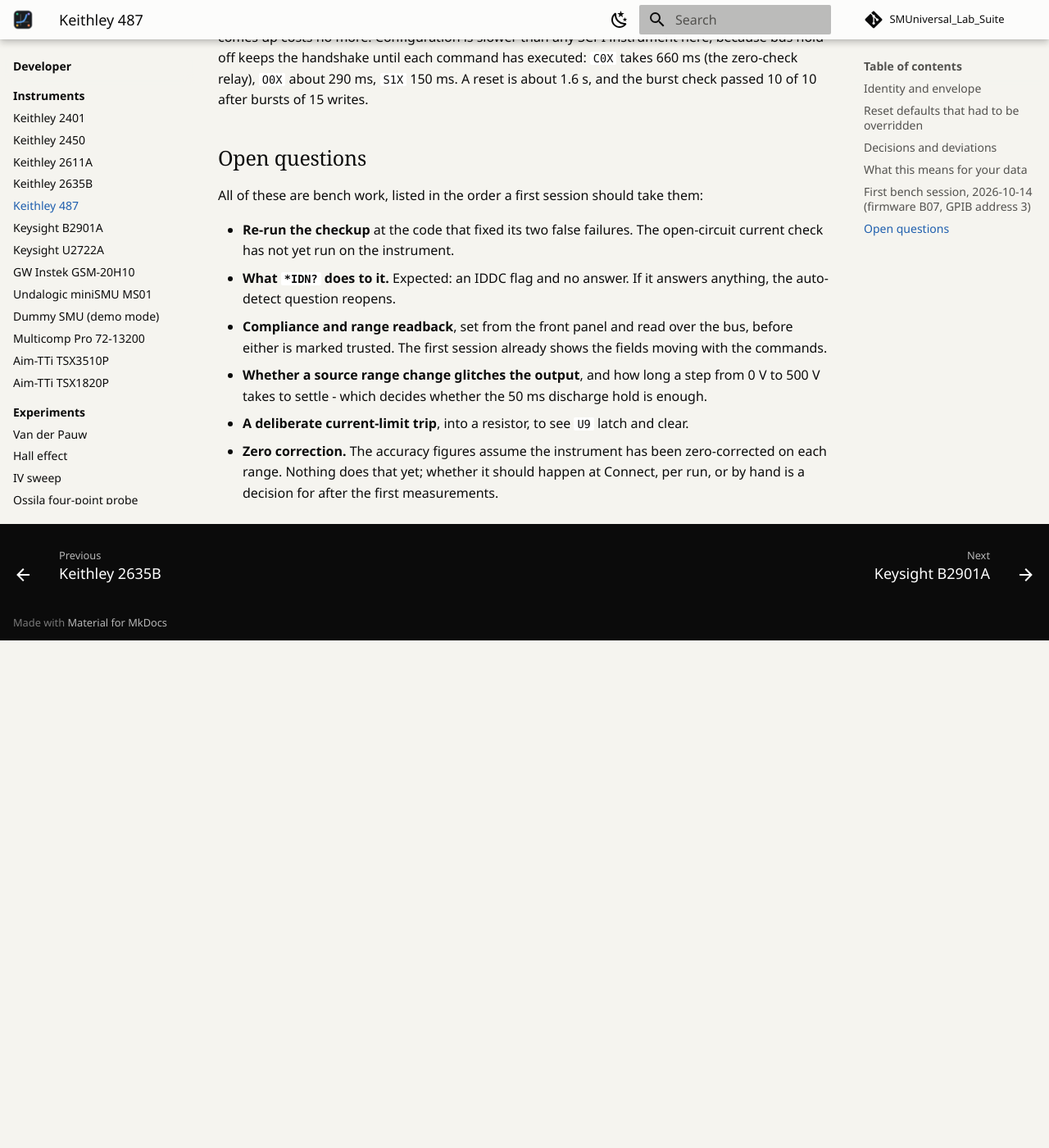
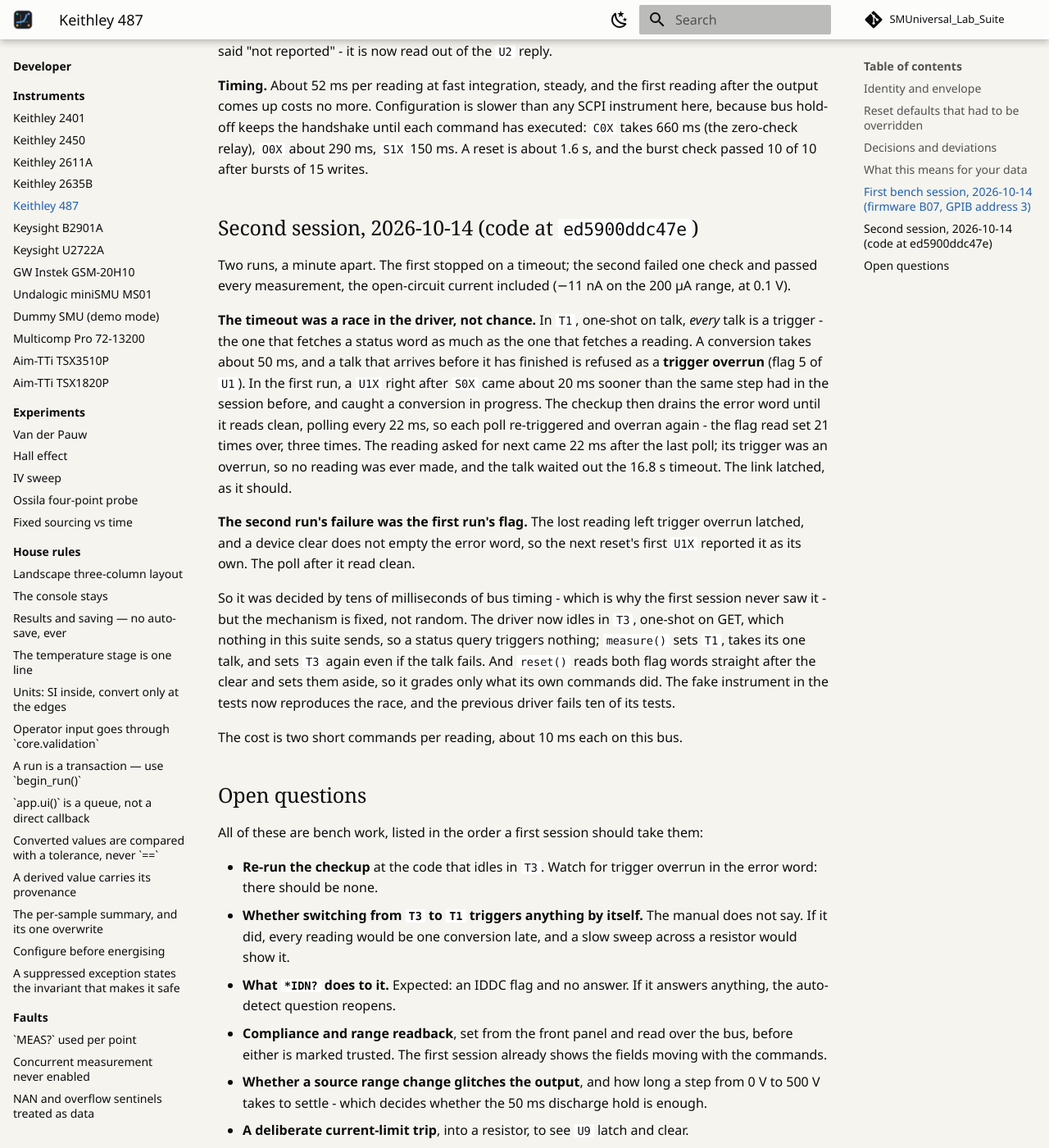
Before and after one commit to jcgutierrezg/SMUniversal_Lab_Suite, an MkDocs documentation site: the page built from docs/instruments/keithley-487.md, in a window 1280 px wide and 1400 px high, scrolled down 3589 px. Shown: the whole window at 82% size. Built offline with MkDocs 1.6.1 and Material for MkDocs 9.7.7, drawn with Linux system fonts in a browser that asks for light colours; comment, search, counter and statistics services are not loaded; before the commit the page ends 4370 px from its top, so only the background shows below that; some of the changed text lies outside the part shown.

Commit message:
Idle the 487 where a talk is not a trigger
The second bench session (two runs at ed5900d) timed out on a reading.
Not chance: in T1, one-shot on talk, every talk is a trigger, status
queries included. A U1X that came within a conversion (~50 ms) of the
previous talk was refused as a trigger overrun; the checkup's drain of
the error word then re-triggered on every 22 ms poll; and the reading
asked for next was itself an overrun, so none was made and the talk
waited out a 16.8 s timeout. The flag it left survived the device
clear and failed the next run's reset.

The driver now idles in T3 (one-shot on GET, never sent here), and
measure() sets T1 for its one talk and T3 again afterwards, even when
the talk fails. reset() reads and sets aside both flag words after the
clear, so it grades only its own commands.

The fake now reproduces the race - status words composed at the talk,
overruns that lose readings, flags that survive a clear - and the
previous driver fails ten of its tests.

Co-Authored-By: Claude Opus 5.5 <noreply@anthropic.com>

```diff
--- a/docs/instruments/keithley-487.md
+++ b/docs/instruments/keithley-487.md
@@ -10,10 +10,10 @@ maintenance: active
 # --- bench facts: hand-written, and the schema requires them -------------
 bench_ever: true
 last_bench: 2026-10-14
-bench_notes: "2026-10-14, first session, at 6e450b44c175, GPIB address 3, firmware B07, nothing attached: 39 pass, 5 warn, 2 fail, 16 skip. Every reply matched the manual's figures and the reset took; the two failures were the checkup's, not the instrument's - see the note"
-bench_code: "30cefc6e99f6"
+bench_notes: "2026-10-14, three runs, GPIB address 3, firmware B07, nothing attached. 15:42 at 6e450b44c175: 39 pass, 2 fail - both the checkup's. 16:59 at ed5900ddc47e: stopped on a timeout after trigger overruns. 17:00, same code: 41 pass, 1 fail - the reset reporting the previous run's overrun; every measurement passed. See the note"
+bench_code: "6b838cfec8f7"
 bench_result: fail
-bench_result_note: "measure() at 0 V and at 0.1 V returned (None, 9e-09) and (None, -1e-09): correct readings, failed by a checkup that took the 487's missing voltage for a reply that would not parse. The checkup was fixed the same day; the re-run is owed"
+bench_result_note: "the 16:59 and 17:00 runs at ed5900ddc47e: a trigger overrun lost a reading and the link timed out, then left its flag latched into the next run's reset. A race in the driver's trigger mode, fixed the same day; the re-run is owed"
 bench_revalidated: null
 reading_time: "about 52 ms per reading at fast integration, one at a time over GPIB, measured 2026-10-14 with nothing attached on the 200 uA range"
 resolution: null
@@ -116,6 +116,10 @@ shows the status word with `V01` - a 2.5 mA limit - where Table 4-3 says
 - **A level beyond the selected source range is refused by the driver.**
   The instrument would drop the whole command with only a CONFLICT bit
   to show for it, leaving the previous level on the sample.
+- **The instrument idles in `T3`, one-shot on GET**, and `measure()`
+  switches to `T1`, one-shot on talk, for its one talk. In `T1` every
+  talk is a trigger, status queries included, and the second session
+  showed what that costs - see below.
 - **A range change puts the level at 0 V.** A level carried over from a
   wider range could be beyond the new one and void the command.
 - **The compliance is a menu.** The panels offer 25 µA and 2.5 mA,
@@ -187,13 +191,53 @@ handshake until each command has executed: `C0X` takes 660 ms (the
 zero-check relay), `O0X` about 290 ms, `S1X` 150 ms. A reset is about
 1.6 s, and the burst check passed 10 of 10 after bursts of 15 writes.
 
+## Second session, 2026-10-14 (code at `ed5900ddc47e`)
+
+Two runs, a minute apart. The first stopped on a timeout; the second
+failed one check and passed every measurement, the open-circuit current
+included (−11 nA on the 200 µA range, at 0.1 V).
+
+**The timeout was a race in the driver, not chance.** In `T1`, one-shot
+on talk, *every* talk is a trigger - the one that fetches a status word
+as much as the one that fetches a reading. A conversion takes about
+50 ms, and a talk that arrives before it has finished is refused as a
+**trigger overrun** (flag 5 of `U1`). In the first run, a `U1X` right
+after `S0X` came about 20 ms sooner than the same step had in the
+session before, and caught a conversion in progress. The checkup then
+drains the error word until it reads clean, polling every 22 ms, so
+each poll re-triggered and overran again - the flag read set 21 times
+over, three times. The reading asked for next came 22 ms after the last
+poll; its trigger was an overrun, so no reading was ever made, and the
+talk waited out the 16.8 s timeout. The link latched, as it should.
+
+**The second run's failure was the first run's flag.** The lost
+reading left trigger overrun latched, and a device clear does not empty
+the error word, so the next reset's first `U1X` reported it as its own.
+The poll after it read clean.
+
+So it was decided by tens of milliseconds of bus timing - which is why
+the first session never saw it - but the mechanism is fixed, not
+random. The driver now idles in `T3`, one-shot on GET, which nothing in
+this suite sends, so a status query triggers nothing; `measure()` sets
+`T1`, takes its one talk, and sets `T3` again even if the talk fails.
+And `reset()` reads both flag words straight after the clear and sets
+them aside, so it grades only what its own commands did. The fake
+instrument in the tests now reproduces the race, and the previous
+driver fails ten of its tests.
+
+The cost is two short commands per reading, about 10 ms each on this
+bus.
+
 ## Open questions
 
 All of these are bench work, listed in the order a first session
 should take them:
 
-- **Re-run the checkup** at the code that fixed its two false failures.
-  The open-circuit current check has not yet run on the instrument.
+- **Re-run the checkup** at the code that idles in `T3`. Watch for
+  trigger overrun in the error word: there should be none.
+- **Whether switching from `T3` to `T1` triggers anything by itself.**
+  The manual does not say. If it did, every reading would be one
+  conversion late, and a slow sweep across a resistor would show it.
 - **What `*IDN?` does to it.** Expected: an IDDC flag and no answer. If
   it answers anything, the auto-detect question reopens.
 - **Compliance and range readback**, set from the front panel and read
--- a/docs/reference/manuals/487-commands.md
+++ b/docs/reference/manuals/487-commands.md
@@ -43,7 +43,8 @@ The driver sends one command per `X`, for both reasons.
 | `R1`-`R7` | 2 nA, 20 nA, 200 nA, 2 µA, 20 µA, 200 µA, 2 mA | |
 | `R10` | autorange off, stay on the present range | not sent |
 | `S0` / `S1` | integration 1.6 ms (4½ d) / one line cycle (5½ d) | |
-| `T1` | trigger one-shot on talk | reset |
+| `T1` | trigger one-shot on talk | for the one talk that fetches a reading |
+| `T3` | trigger one-shot on GET | reset, and after every reading - the idle mode |
 | `U0`-`U9` | send a status word (below) on the next talk | |
 | `Vn,r,l` | source level `n` (V), range `r` (0 = 50 V, 1 = 500 V), limit `l` (0 = 25 µA, 1 = 2.5 mA) | |
 | `W` | trigger delay, 0 to 999.999 s | `W0` at reset |
@@ -71,6 +72,12 @@ whole command is ignored.
 |---|---|---|---|---|---|
 | multiple | `T0` | `T2` | `T4` | `T6` | `T8` |
 | one-shot | `T1` | `T3` | `T5` | `T7` | `T9` |
+
+In `T0` and `T1` **every** talk is a trigger, including one that fetches
+a status word, and a talk that arrives while a conversion is still
+running is refused as a trigger overrun - for a reading, that means no
+reading at all. Measured on the bench, 2026-10-14; see the instrument
+note. Hence the idle mode.
 
 ## Readings (`G0`) - Figure 4-1
 
```
Also changed, not shown: CHANGELOG.md (+8 -0 lines), 2 other files.
